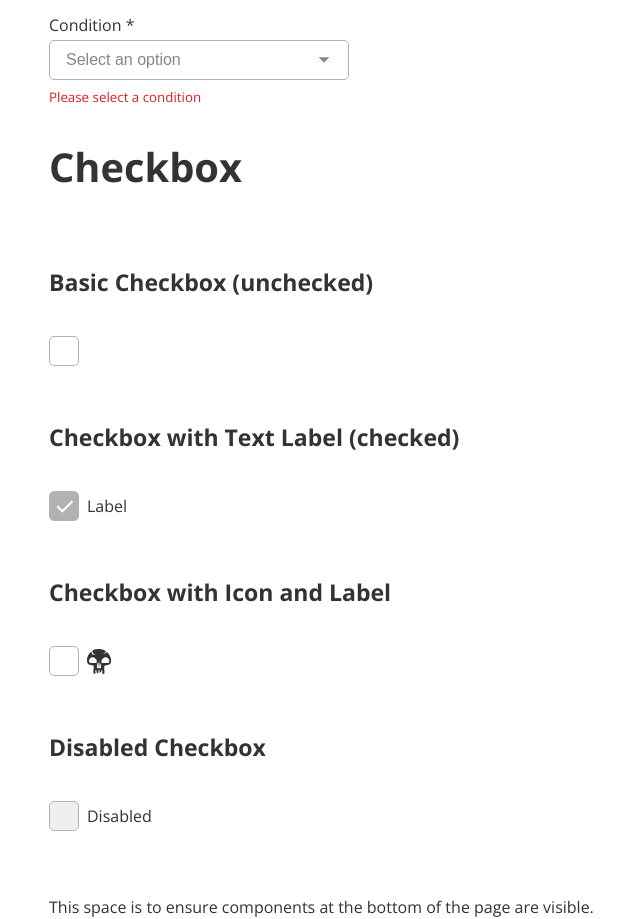
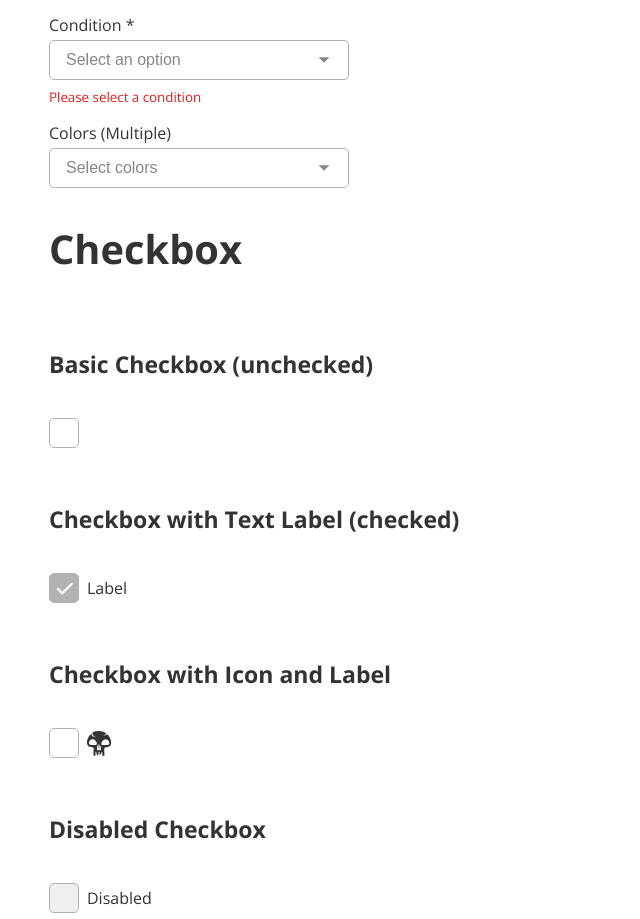
Before and after one commit to gabrieledarrigo/mtg-collection, a Next.js app: page /components in a window 1280 px wide. Shown: the part 3834-4753 px from the top of the page, without its empty margins (15-655 px from the left). Built offline with nearby package versions, Linux system fonts and the light colour scheme.

Commit message:
Refactor Select to optionally behave as a multiselect component (#56)

```diff
--- a/src/app/components/Select/Select.module.css
+++ b/src/app/components/Select/Select.module.css
@@ -74,6 +74,7 @@
   border-radius: var(--border-radius-sm);
   box-shadow: 0 4px 12px rgba(0, 0, 0, 0.15);
   overflow: hidden;
+  width: var(--anchor-width);
 }
 
 .select__list {
@@ -135,3 +136,8 @@
   font-size: var(--size-small);
   color: var(--color-danger);
 }
+
+.select__value {
+  font-size: var(--size-16);
+  color: var(--color-neutral-800);
+}
--- a/src/app/components/Select/Select.tsx
+++ b/src/app/components/Select/Select.tsx
@@ -1,6 +1,6 @@
 "use client";
 
-import { useState, useMemo, useRef, useEffect } from "react";
+import { useState, useMemo, useRef } from "react";
 import { Combobox } from "@base-ui/react/combobox";
 import { Field } from "@base-ui/react/field";
 import { Icon, IconName } from "../Icon/Icon";
@@ -11,10 +11,8 @@ export type SelectOption = {
   label: string;
 };
 
-export type SelectProps = {
+type SelectPropsBase = {
   options: SelectOption[];
-  value: string;
-  onChange: (value: string) => void;
   label?: string;
   placeholder?: string;
   disabled?: boolean;
@@ -22,27 +20,46 @@ export type SelectProps = {
   required?: boolean;
 };
 
+type SingleSelectProps = SelectPropsBase & {
+  multiple?: false;
+  value: string;
+  onChange: (value: string) => void;
+};
+
+type MultipleSelectProps = SelectPropsBase & {
+  multiple: true;
+  value: string[];
+  onChange: (value: string[]) => void;
+};
+
+export type SelectProps = SingleSelectProps | MultipleSelectProps;
+
 export function Select({
   options,
   value,
   onChange,
   label,
   placeholder = "Select an option",
+  multiple = false,
   disabled = false,
   error,
   required = false,
 }: SelectProps) {
   const [inputValue, setInputValue] = useState("");
   const [open, setOpen] = useState(false);
-  const [triggerWidth, setTriggerWidth] = useState<number | undefined>();
   const triggerRef = useRef<HTMLButtonElement>(null);
 
   const selectedOption = useMemo(
-    () => options.find((option) => option.value === value) ?? null,
-    [options, value],
+    () =>
+      multiple
+        ? options.filter((option) => value.includes(option.value))
+        : (options.find((option) => option.value === value) ?? null),
+    [options, multiple, value],
   );
 
-  const selectedLabel = selectedOption?.label ?? "";
+  const selectedLabel = !multiple
+    ? (options.find((option) => option.value === value)?.label ?? "")
+    : "";
 
   const filteredOptions = useMemo(() => {
     if (!inputValue || inputValue === selectedLabel) {
@@ -54,10 +71,33 @@ export function Select({
     );
   }, [options, inputValue, selectedLabel]);
 
-  const onValueChange = (newValue: SelectOption | null) => {
-    if (newValue && !disabled) {
-      onChange(newValue.value);
+  const renderValue = (options: SelectOption[], value: string[]) => {
+    if (value.length === 0) {
+      return null;
     }
+
+    const label =
+      options.find((option) => option.value === value[0])?.label ?? "";
+
+    const rest = value.length - 1;
+
+    if (rest > 0) {
+      return `${label} (+${rest} more)`;
+    }
+
+    return label;
+  };
+
+  const renderPlaceholder = () => {
+    if (multiple && value.length > 0) {
+      return "";
+    }
+
+    if (!multiple && selectedLabel) {
+      return "";
+    }
+
+    return placeholder;
   };
 
   const onInputValueChange = (newInputValue: string) => {
@@ -68,17 +108,31 @@ export function Select({
     setOpen(isOpen);
 
     if (isOpen) {
-      // Reset the input to show all options
       setInputValue("");
     }
   };
 
-  // Update trigger width when the dropdown opens
-  useEffect(() => {
-    if (open && triggerRef.current) {
-      setTriggerWidth(triggerRef.current.offsetWidth);
-    }
-  }, [open]);
+  const modeProps = multiple
+    ? {
+        multiple: true as const,
+        value: selectedOption as SelectOption[],
+        onValueChange: (newValue: SelectOption[]) => {
+          if (!disabled) {
+            (onChange as (value: string[]) => void)(
+              newValue.map(({ value }) => value),
+            );
+          }
+        },
+      }
+    : {
+        multiple: undefined as false | undefined,
+        value: selectedOption as SelectOption | null,
+        onValueChange: (newValue: SelectOption | null) => {
+          if (newValue && !disabled) {
+            (onChange as (value: string) => void)(newValue.value);
+          }
+        },
+      };
 
   return (
     <Field.Root className={styles.select}>
@@ -90,16 +144,22 @@ export function Select({
       )}
       <Combobox.Root<SelectOption>
         open={open}
-        value={selectedOption}
-        onValueChange={onValueChange}
         onInputValueChange={onInputValueChange}
         onOpenChange={onOpenChange}
         disabled={disabled}
+        {...(modeProps as Combobox.Root.Props<SelectOption>)}
       >
         <Combobox.Trigger ref={triggerRef} className={styles.select__trigger}>
+          {multiple && value.length > 0 && (
+            <span className={styles.select__value}>
+              <Combobox.Value>
+                {() => renderValue(options, value as string[])}
+              </Combobox.Value>
+            </span>
+          )}
           <Combobox.Input
             className={styles.select__input}
-            placeholder={placeholder}
+            placeholder={renderPlaceholder()}
             aria-label={label || placeholder}
           />
           <Combobox.Icon className={styles.select__icon}>
@@ -112,9 +172,8 @@ export function Select({
             className={styles.select__positioner}
             side="bottom"
             align="start"
-            sideOffset={12}
-            alignOffset={-16}
-            style={{ width: triggerWidth }}
+            sideOffset={4}
+            anchor={triggerRef}
           >
             <Combobox.Popup className={styles.select__popup}>
               <Combobox.List className={styles.select__list}>
--- a/src/app/components/page.tsx
+++ b/src/app/components/page.tsx
@@ -21,6 +21,7 @@ export default function Home() {
   const [checked2, setChecked2] = useState(true);
   const [checked3, setChecked3] = useState(false);
   const [checked4, setChecked4] = useState(false);
+  const [selectedColors, setSelectedColors] = useState<string[]>([]);
 
   return (
     <main>
@@ -422,6 +423,21 @@ export default function Home() {
             required
             error="Please select a condition"
           />
+
+          <Select
+            multiple
+            options={[
+              { value: "W", label: "White" },
+              { value: "U", label: "Blue" },
+              { value: "B", label: "Black" },
+              { value: "R", label: "Red" },
+              { value: "G", label: "Green" },
+            ]}
+            value={selectedColors}
+            onChange={setSelectedColors}
+            label="Colors (Multiple)"
+            placeholder="Select colors"
+          />
         </div>
 
         <h2>Checkbox</h2>
```
Also changed, not shown: 1 other file (tests, documents, lock files or other folders).
